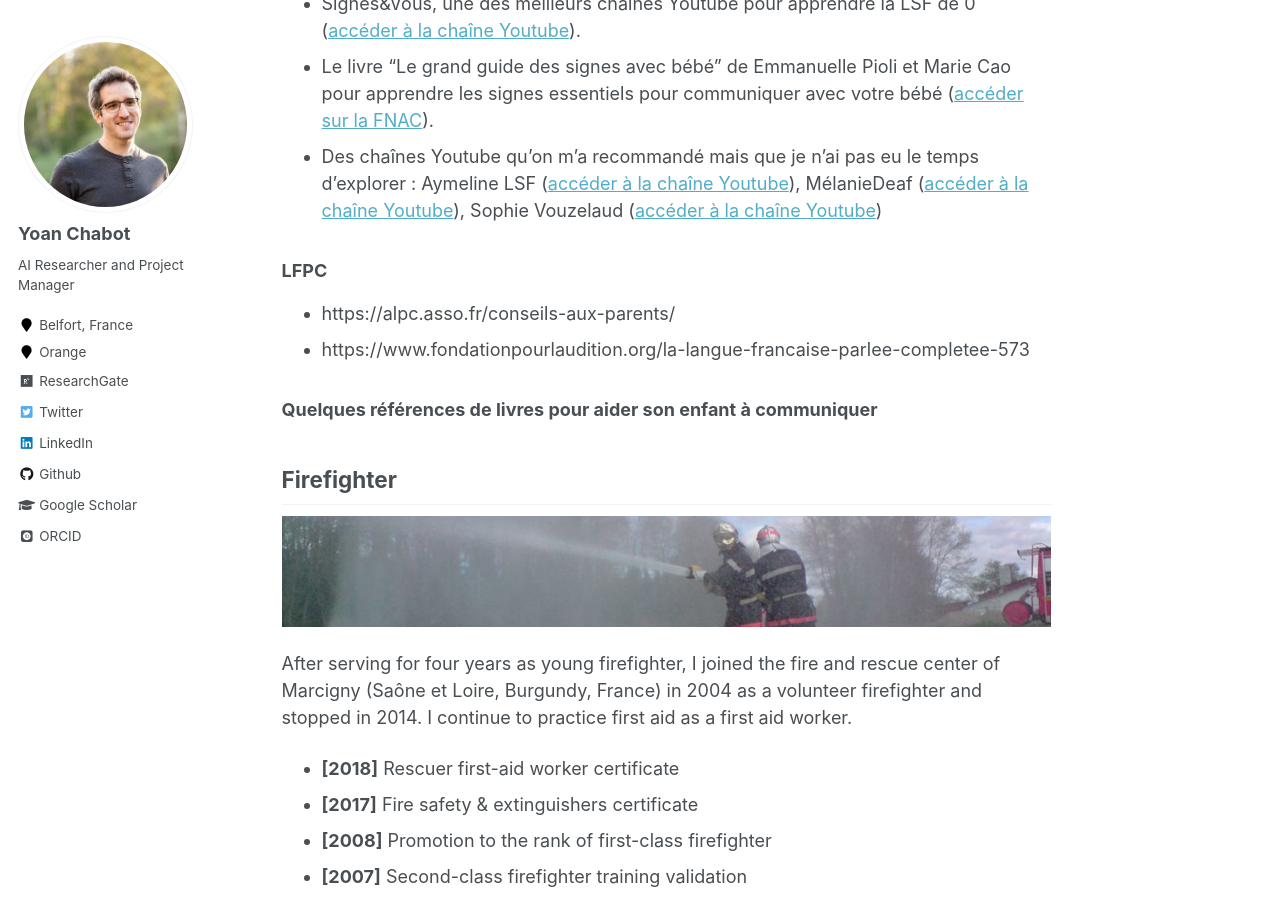
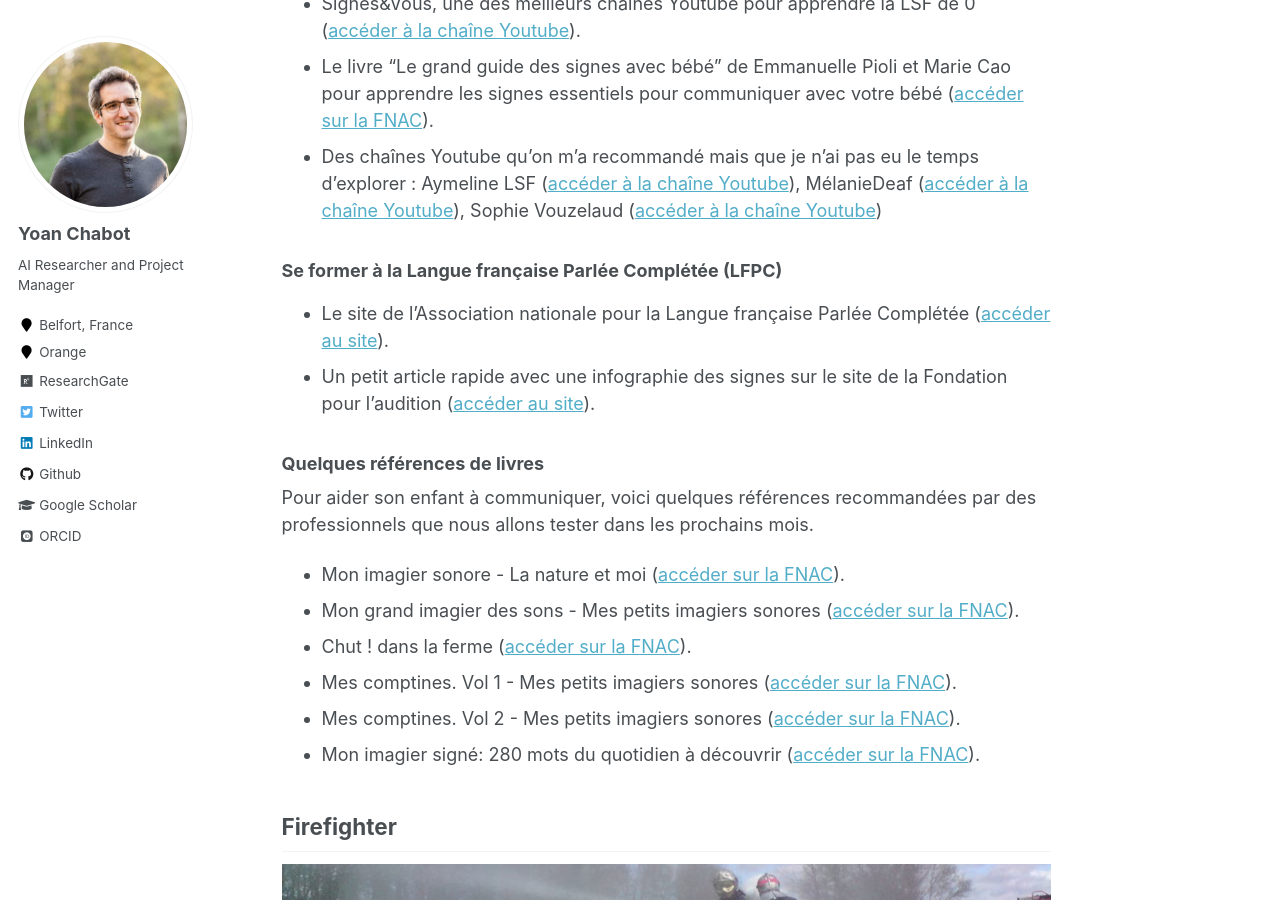
Before and after one commit to yoanchabot/yoanchabot.github.io, a Jekyll site: the page built from _pages/community.md, in a window 1280 px wide and 900 px high, scrolled down 1815 px. Built offline with Jekyll 4.4.1, drawn with Linux system fonts in a browser that asks for light colours; some web fonts are replaced.

Commit message:
Update community.md

```diff
--- a/_pages/community.md
+++ b/_pages/community.md
@@ -33,11 +33,18 @@ Si vous connaissez des articles, des associations ou des outils qui ont marqué
 * Le livre "Le grand guide des signes avec bébé" de Emmanuelle Pioli et Marie Cao pour apprendre les signes essentiels pour communiquer avec votre bébé ([accéder sur la FNAC](https://www.fnac.com/a13880823/Marie-Cao-Le-grand-guide-des-signes-avec-bebe)).
 * Des chaînes Youtube qu'on m'a recommandé mais que je n'ai pas eu le temps d'explorer : Aymeline LSF ([accéder à la chaîne Youtube](https://www.youtube.com/@aymelinelsf)), MélanieDeaf ([accéder à la chaîne Youtube](https://www.youtube.com/c/M%C3%A9lanieDeafLSF)), Sophie Vouzelaud ([accéder à la chaîne Youtube](https://www.youtube.com/playlist?list=PLhmBCf_jOR4dkf0pTSaTP84HlQTc4aU-s))
 
-### LFPC
-* https://alpc.asso.fr/conseils-aux-parents/
-* https://www.fondationpourlaudition.org/la-langue-francaise-parlee-completee-573
+### Se former à la Langue française Parlée Complétée (LFPC)
+* Le site de l'Association nationale pour la Langue française Parlée Complétée ([accéder au site](https://alpc.asso.fr/conseils-aux-parents/)).
+* Un petit article rapide avec une infographie des signes sur le site de la Fondation pour l'audition ([accéder au site](https://www.fondationpourlaudition.org/la-langue-francaise-parlee-completee-573)).
 
-### Quelques références de livres pour aider son enfant à communiquer
+### Quelques références de livres
+Pour aider son enfant à communiquer, voici quelques références recommandées par des professionnels que nous allons tester dans les prochains mois.
+* Mon imagier sonore - La nature et moi ([accéder sur la FNAC](https://www.fnac.com/a16047422/Lucie-Brunelliere-Mon-imagier-sonore-La-nature-et-moi)).
+* Mon grand imagier des sons - Mes petits imagiers sonores ([accéder sur la FNAC](https://www.fnac.com/a18264606/Marion-Billet-Mon-grand-imagier-des-sons)).
+* Chut ! dans la ferme ([accéder sur la FNAC](https://www.fnac.com/a16425369/Sophie-Lemarie-Chut)).
+* Mes comptines. Vol 1 - Mes petits imagiers sonores ([accéder sur la FNAC](https://www.fnac.com/a6975376/Elsa-Fouquier-Mes-comptines)).
+* Mes comptines. Vol 2 - Mes petits imagiers sonores ([accéder sur la FNAC](https://www.fnac.com/a16080181/Elsa-Fouquier-Mes-comptines)).
+* Mon imagier signé: 280 mots du quotidien à découvrir ([accéder sur la FNAC](https://www.fnac.com/a18777140/Marie-Cao-Mon-imagier-a-signer)).
 
 
 ## Firefighter
```
